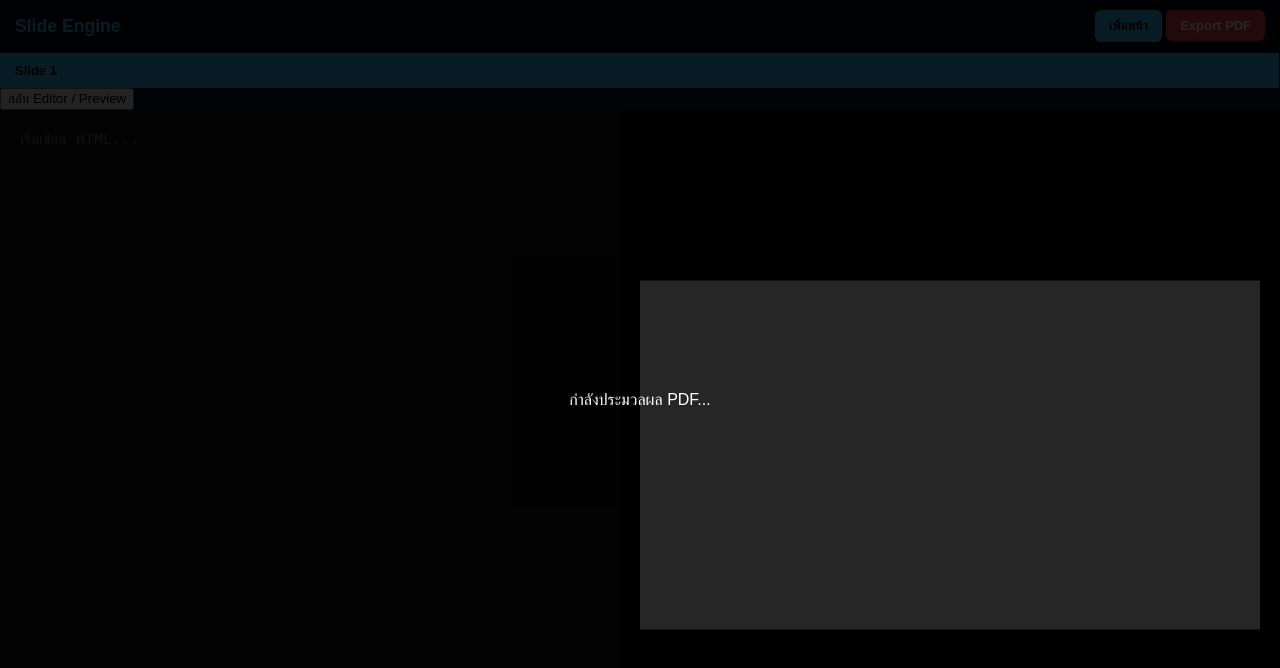
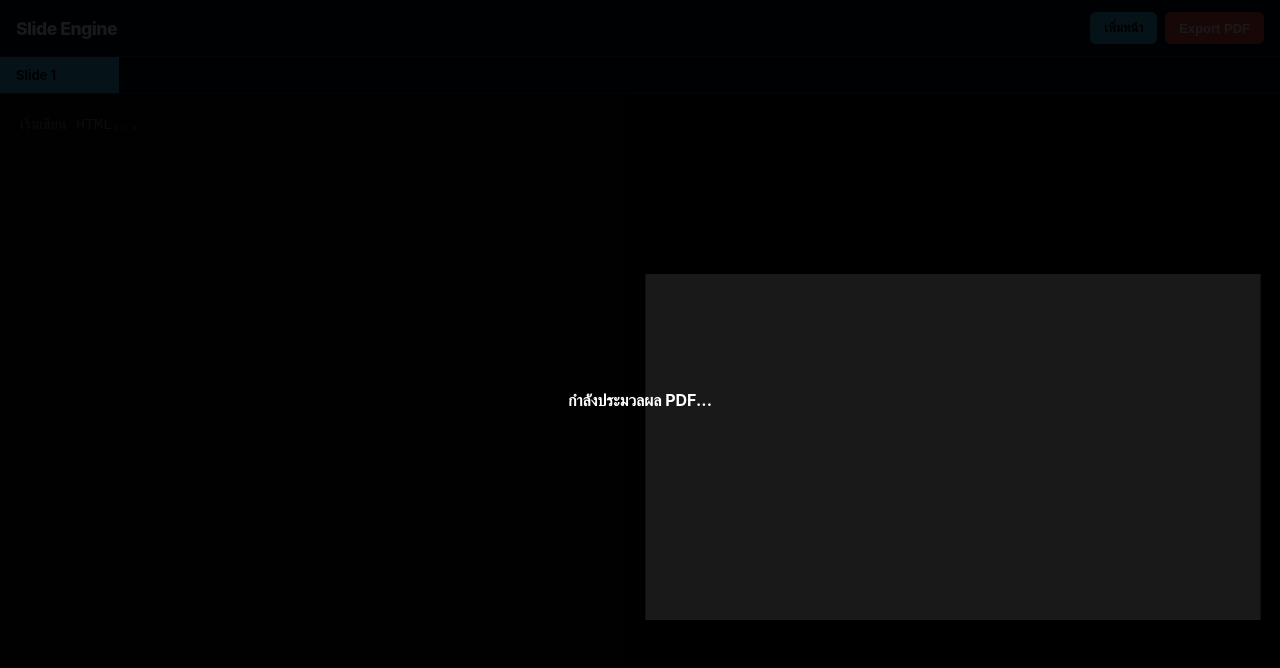
Before and after one commit to swiss97501-max/Swisshtml, a plain HTML site: page index.html in a window 1280 px wide. Both pictures are taken after a click on the button "Export PDF". Drawn offline with nearby package versions, Linux system fonts and the light colour scheme.

Commit message:
Update styles.css

```diff
--- a/styles.css
+++ b/styles.css
@@ -1,71 +1,164 @@
 :root {
     --bg-dark: #0f172a;
-    --editor-bg: #111111;
+    --header-bg: #020617;
+    --editor-bg: #0a0a0a;
     --accent: #38bdf8;
-    --green-text: #4ade80;
     --danger: #ef4444;
+    --code-green: #4ade80;
 }
 
-body, html { margin: 0; padding: 0; height: 100vh; font-family: sans-serif; background: var(--bg-dark); color: white; display: flex; flex-direction: column; overflow: hidden; }
+* { box-sizing: border-box; margin: 0; padding: 0; }
 
-/* แก้ไข Header ให้รองรับมือถือ */
-header {
-    display: flex; flex-wrap: wrap; justify-content: space-between; align-items: center;
-    padding: 10px 15px; background: #020617; border-bottom: 1px solid #1e293b; gap: 10px;
+body {
+    font-family: -apple-system, sans-serif;
+    background: var(--bg-dark);
+    height: 100vh;
+    display: flex;
+    flex-direction: column;
+    overflow: hidden;
 }
 
-.logo { font-weight: bold; font-size: 1.1rem; color: var(--accent); }
-.actions { display: flex; gap: 8px; }
+/* Header: ปรับให้ยืดหยุ่น */
+.main-header {
+    display: flex;
+    justify-content: space-between;
+    align-items: center;
+    padding: 12px 16px;
+    background: var(--header-bg);
+    border-bottom: 1px solid #1e293b;
+    z-index: 10;
+}
 
-.btn { padding: 8px 14px; border: none; border-radius: 6px; cursor: pointer; font-weight: 600; font-size: 13px; white-space: nowrap; }
+.logo { color: white; font-weight: 800; font-size: 1.1rem; letter-spacing: -0.5px; }
+
+.header-right { display: flex; gap: 8px; }
+
+/* Buttons */
+.btn {
+    padding: 8px 14px;
+    border: none;
+    border-radius: 6px;
+    cursor: pointer;
+    font-weight: 600;
+    font-size: 13px;
+    transition: 0.2s;
+    white-space: nowrap;
+}
 .primary { background: var(--accent); color: #000; }
 .danger { background: var(--danger); color: white; }
-.outline { border: 1px solid var(--accent); background: transparent; color: var(--accent); width: 100%; }
 
-/* Tab System */
-.tabs-outer { background: #020617; border-bottom: 1px solid #1e293b; overflow-x: auto; }
-.tabs-container { display: flex; min-width: max-content; }
+/* Tabs Bar */
+.tabs-bar {
+    display: flex;
+    background: #020617;
+    overflow-x: auto;
+    border-bottom: 1px solid #1e293b;
+    scrollbar-width: none;
+}
+.tabs-bar::-webkit-scrollbar { display: none; }
 
 .tab {
-    display: flex; align-items: center; padding: 10px 15px; cursor: pointer;
-    background: #1e293b; border-right: 1px solid #020617; min-width: 110px;
-    font-size: 13px; color: #94a3b8; transition: 0.2s;
+    display: flex;
+    align-items: center;
+    padding: 10px 16px;
+    background: #1e293b;
+    color: #94a3b8;
+    cursor: pointer;
+    border-right: 1px solid #020617;
+    min-width: 120px;
+    font-size: 13px;
+    position: relative;
 }
 .tab.active { background: var(--accent); color: #000; font-weight: bold; }
 
-/* ปุ่มลบสไลด์ใน Tab */
-.btn-delete-tab {
-    margin-left: 10px; width: 18px; height: 18px; border-radius: 50%;
-    border: none; background: rgba(0,0,0,0.1); color: inherit;
-    display: flex; align-items: center; justify-content: center;
-    font-size: 12px; line-height: 0; cursor: pointer;
+.btn-del-tab {
+    margin-left: 10px;
+    width: 18px;
+    height: 18px;
+    border-radius: 50%;
+    border: none;
+    background: rgba(0,0,0,0.1);
+    color: inherit;
+    display: flex;
+    align-items: center;
+    justify-content: center;
+    font-size: 12px;
+    cursor: pointer;
 }
-.btn-delete-tab:hover { background: var(--danger); color: white; }
+.btn-del-tab:hover { background: var(--danger); color: white; }
 
+/* Workspace */
 .workspace { display: flex; flex: 1; overflow: hidden; }
 .pane { flex: 1; display: flex; flex-direction: column; position: relative; }
 
 #html-editor {
-    flex: 1; background: var(--editor-bg); color: var(--green-text);
-    border: none; padding: 20px; font-family: 'Fira Code', monospace;
-    font-size: 15px; outline: none; resize: none; line-height: 1.5;
+    flex: 1;
+    background: var(--editor-bg);
+    color: var(--code-green);
+    border: none;
+    padding: 20px;
+    font-family: 'Fira Code', 'Courier New', monospace;
+    font-size: 15px;
+    outline: none;
+    resize: none;
+    line-height: 1.6;
 }
 
-.preview-pane { background: #000; display: flex; align-items: center; justify-content: center; overflow: hidden; padding: 20px; }
-.iframe-wrapper { width: 1280px; height: 720px; background: white; transform-origin: center center; flex-shrink: 0; }
+.preview-pane {
+    background: #000;
+    display: flex;
+    align-items: center;
+    justify-content: center;
+    overflow: hidden;
+    padding: 15px;
+}
+
+.iframe-wrapper {
+    width: 1280px;
+    height: 720px;
+    background: white;
+    transform-origin: center center;
+    flex-shrink: 0;
+    box-shadow: 0 10px 40px rgba(0,0,0,0.5);
+}
+
 #preview-frame, #export-frame { width: 1280px; height: 720px; border: none; }
 
-.mobile-toolbar { display: none; padding: 10px; background: #020617; border-bottom: 1px solid #1e293b; }
+/* Mobile Toolbar */
+.mobile-controls {
+    display: none;
+    padding: 8px;
+    background: #020617;
+    border-bottom: 1px solid #1e293b;
+}
+.btn-toggle {
+    width: 100%;
+    padding: 10px;
+    background: transparent;
+    border: 1px solid var(--accent);
+    color: var(--accent);
+    border-radius: 6px;
+    font-weight: 600;
+}
 
+/* PDF Loading */
+#loading-overlay {
+    position: fixed; inset: 0; background: rgba(0,0,0,0.9);
+    display: flex; align-items: center; justify-content: center; z-index: 1000;
+    color: white; font-weight: bold;
+}
 .hidden { display: none !important; }
-.hidden-export { position: absolute; left: -5000px; }
+.hidden-export { position: absolute; left: -9999px; }
 
-#loading-overlay { position: fixed; inset: 0; background: rgba(0,0,0,0.85); display: flex; align-items: center; justify-content: center; z-index: 100; }
-
-@media (max-width: 768px) {
-    header { justify-content: center; }
-    .logo { width: 100%; text-align: center; }
-    .mobile-toolbar { display: block; }
+/* Responsive */
+@media (max-width: 1024px) {
+    .mobile-controls { display: block; }
     .workspace.view-preview .editor-pane { display: none; }
     .workspace.view-editor .preview-pane { display: none; }
 }
+
+@media (max-width: 480px) {
+    .header-right { gap: 4px; }
+    .btn { padding: 6px 10px; font-size: 12px; }
+    .logo { font-size: 0.9rem; }
+}
```
